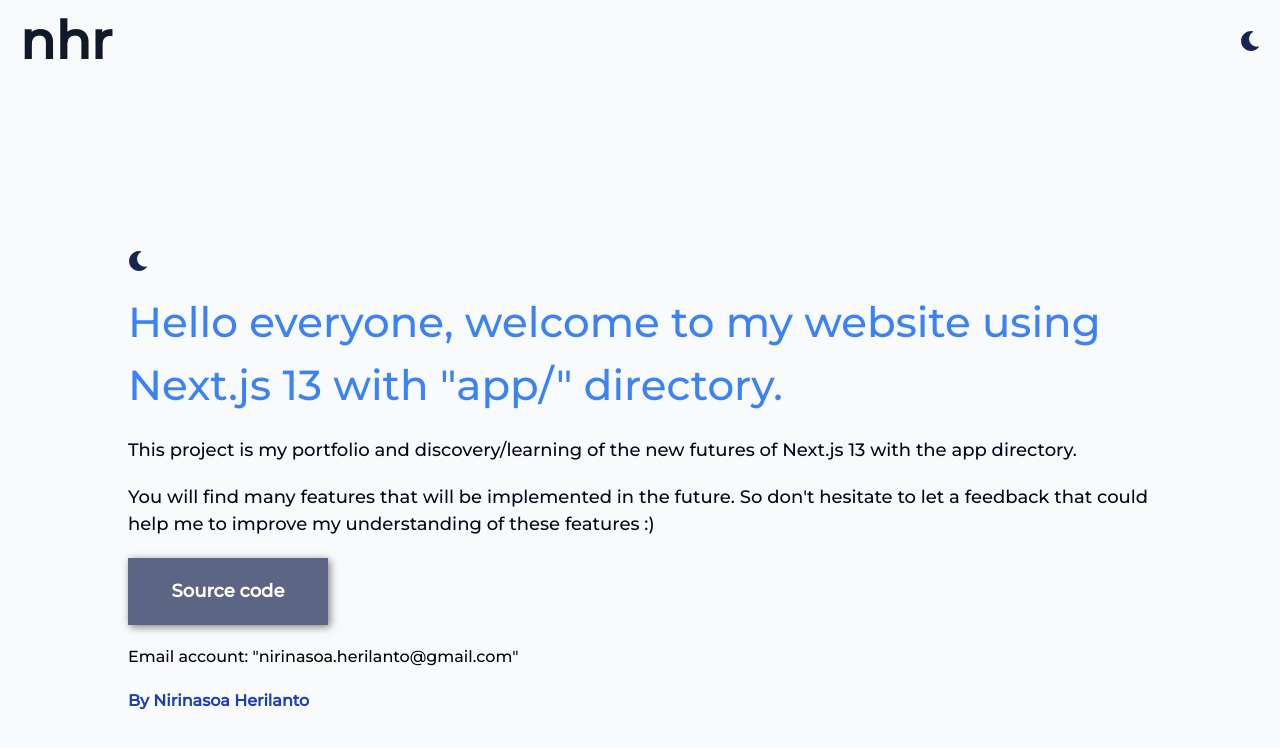
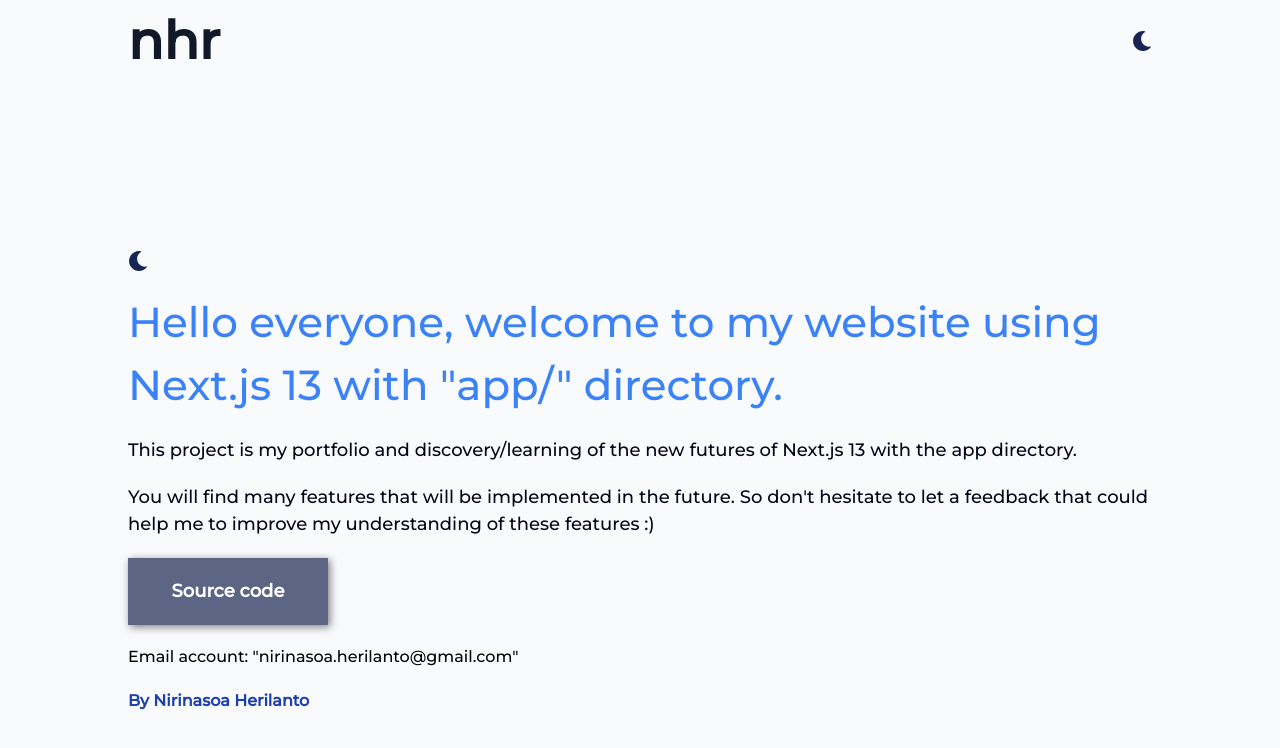
Before and after one commit to nirinasoa-herilanto/portfolio, a Next.js app: page / in a window 1280 px wide. Shown: the top 748 px of the page. Built offline with nearby package versions, Linux system fonts and the light colour scheme.

Commit message:
style: add fit layout wrapper

```diff
--- a/styles/globals.css
+++ b/styles/globals.css
@@ -50,3 +50,8 @@
     }
   }
 }
+
+.fit {
+  margin: auto;
+  max-width: 1024px;
+}
```
